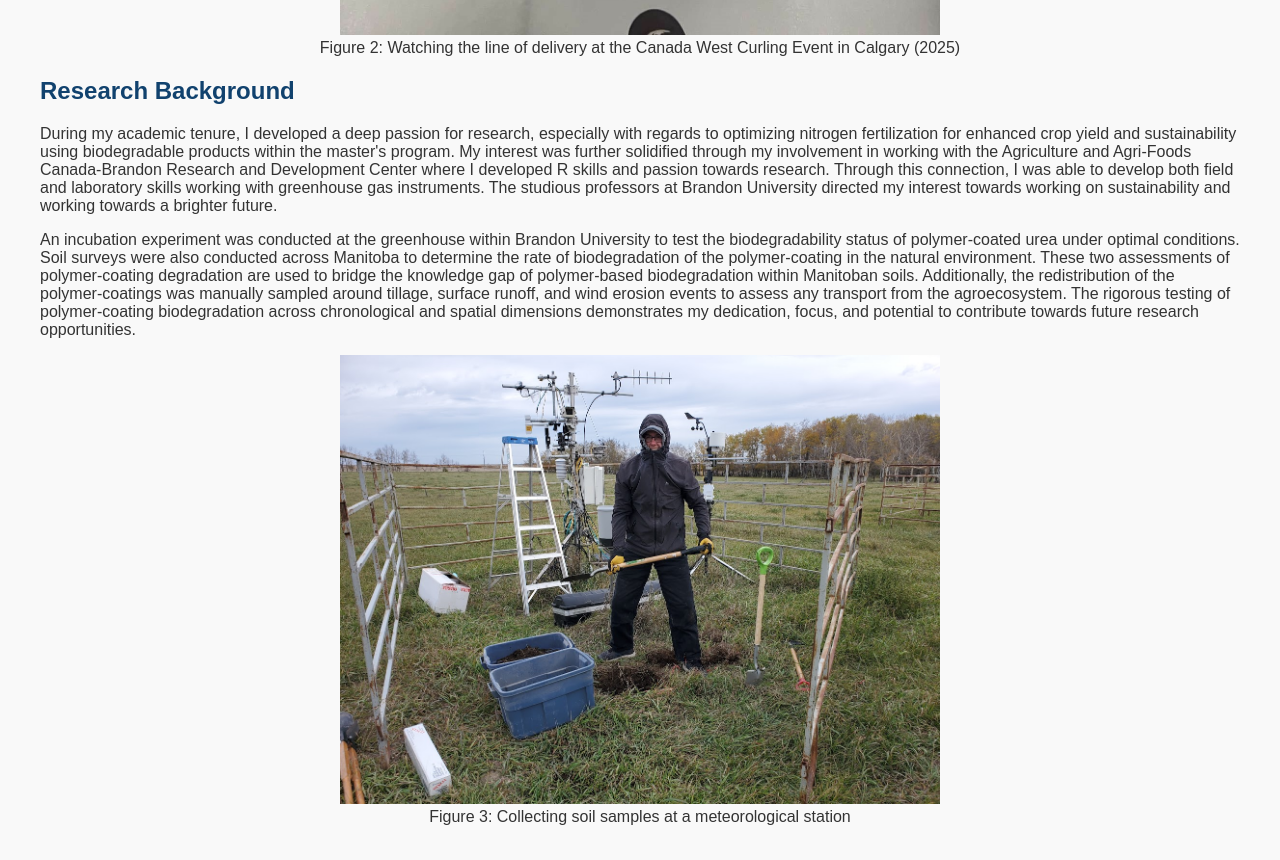
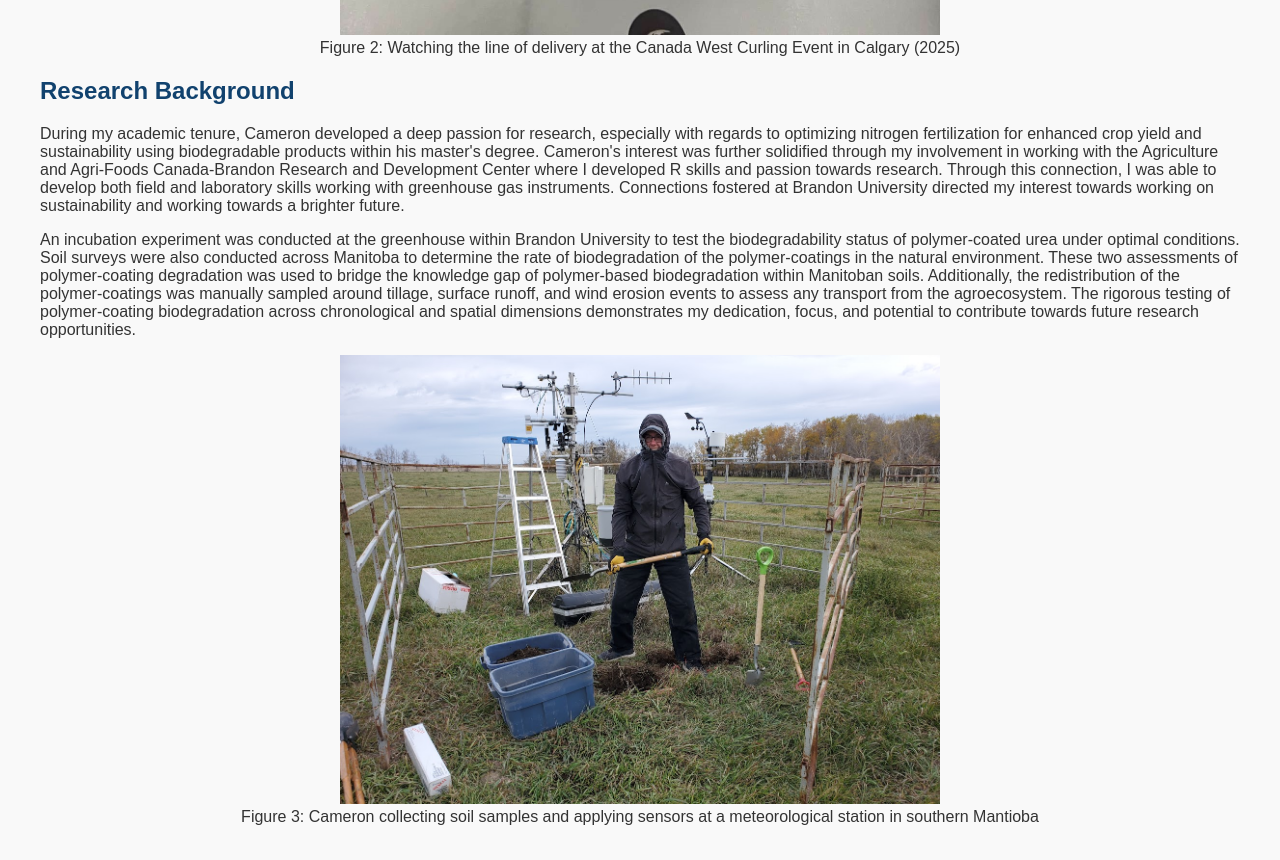
Before and after one commit to BeaupreTeaches/BeaupreTeaches.github.io, a plain HTML site: page Biography.html in a window 1280 px wide. Shown: the part 1860-2720 px from the top of the page. Drawn offline with Linux system fonts and the light colour scheme; grey boxes are pictures that could not be loaded.

Commit message:
Update Biography.html

```diff
--- a/Biography.html
+++ b/Biography.html
@@ -201,11 +201,11 @@
 
         <section>
             <h2>Biography</h2>
-            <p>Cameron Beaupre is a well-rounded individual with a passion for the sciences, overall community, and the pursuit of excellence. Cameron holds an Honours degree in Physics and a Master's in Environmental Science. He has a strong physical science foundation focused on sustainability and climate change. Cameron is deeply committed to making a difference for the upcoming generation by mentoring students and supporting their learning progress.</p>
+            <p>Cameron Beaupre is a well-rounded individual with a passion for the sciences, overall community, and the pursuit of excellence. Cameron holds an Honours degree in Physics and a Master's degree in Environmental and Life Sciences. He has a strong physical science foundation and has applied it on sustainability and climate change. Cameron is deeply committed to making a difference for the upcoming generation by mentoring students and supporting their learning progress.</p>
 
             <figure style ="text-align: center;">
               <img src="Images/UBC Presentation.jpg" alt="Description of image" width = 600px>
-              <figcaption> Figure 1: Presenting my master's research during the Candian Society of Soil Science conference held at UBC (2024) </figcaption>
+              <figcaption> Figure 1: Cameron Presenting his master's research during the Candian Society of Soil Science conference held at UBC (2024) </figcaption>
             </figure>
 
             <p>Cameron is a Brandon University athlete, playing third on the curling team. His teamwork skills are recognized both on the ice and in the academic world. Cameron loves to use piano as a form of creative expression and building community connections. His goals include inspiring students to pursue academic excellence, giving back to the community, and advancing solutions for climate change.</p>
@@ -221,14 +221,14 @@
 
         <section>
             <h2>Research Background</h2>
-            <p>During my academic tenure, I developed a deep passion for research, especially with regards to optimizing nitrogen fertilization for enhanced crop yield and sustainability using biodegradable products within the master's program. My interest was further solidified through my involvement in working with the Agriculture and Agri-Foods Canada-Brandon Research and Development Center where I developed R skills and passion towards research. Through this connection, I was able to develop both field and laboratory skills working with greenhouse gas instruments. The studious professors at Brandon University directed my interest towards working on sustainability and working towards a brighter future.</p>
+            <p>During my academic tenure, Cameron developed a deep passion for research, especially with regards to optimizing nitrogen fertilization for enhanced crop yield and sustainability using biodegradable products within his master's degree. Cameron's interest was further solidified through my involvement in working with the Agriculture and Agri-Foods Canada-Brandon Research and Development Center where I developed R skills and passion towards research. Through this connection, I was able to develop both field and laboratory skills working with greenhouse gas instruments. Connections fostered at Brandon University directed my interest towards working on sustainability and working towards a brighter future.</p>
 
-            <p>An incubation experiment was conducted at the greenhouse within Brandon University to test the biodegradability status of polymer-coated urea under optimal conditions. Soil surveys were also conducted across Manitoba to determine the rate of biodegradation of the polymer-coating in the natural environment. These two assessments of polymer-coating degradation are used to bridge the knowledge gap of polymer-based biodegradation within Manitoban soils. Additionally, the redistribution of the polymer-coatings was manually sampled around tillage, surface runoff, and wind erosion events to assess any transport from the agroecosystem. The rigorous testing of polymer-coating biodegradation across chronological and spatial dimensions demonstrates my dedication, focus, and potential to contribute towards future research opportunities.</p>
+            <p>An incubation experiment was conducted at the greenhouse within Brandon University to test the biodegradability status of polymer-coated urea under optimal conditions. Soil surveys were also conducted across Manitoba to determine the rate of biodegradation of the polymer-coatings in the natural environment. These two assessments of polymer-coating degradation was used to bridge the knowledge gap of polymer-based biodegradation within Manitoban soils. Additionally, the redistribution of the polymer-coatings was manually sampled around tillage, surface runoff, and wind erosion events to assess any transport from the agroecosystem. The rigorous testing of polymer-coating biodegradation across chronological and spatial dimensions demonstrates my dedication, focus, and potential to contribute towards future research opportunities.</p>
 
 
             <figure style ="text-align: center;">
               <img src="Images/20211026_111213.jpg" alt="Research Image" width = 600px>
-              <figcaption> Figure 3: Collecting soil samples at a meteorological station </figcaption>
+              <figcaption> Figure 3: Cameron collecting soil samples and applying sensors at a meteorological station in southern Mantioba</figcaption>
             </figure>
 
         </section>
```
